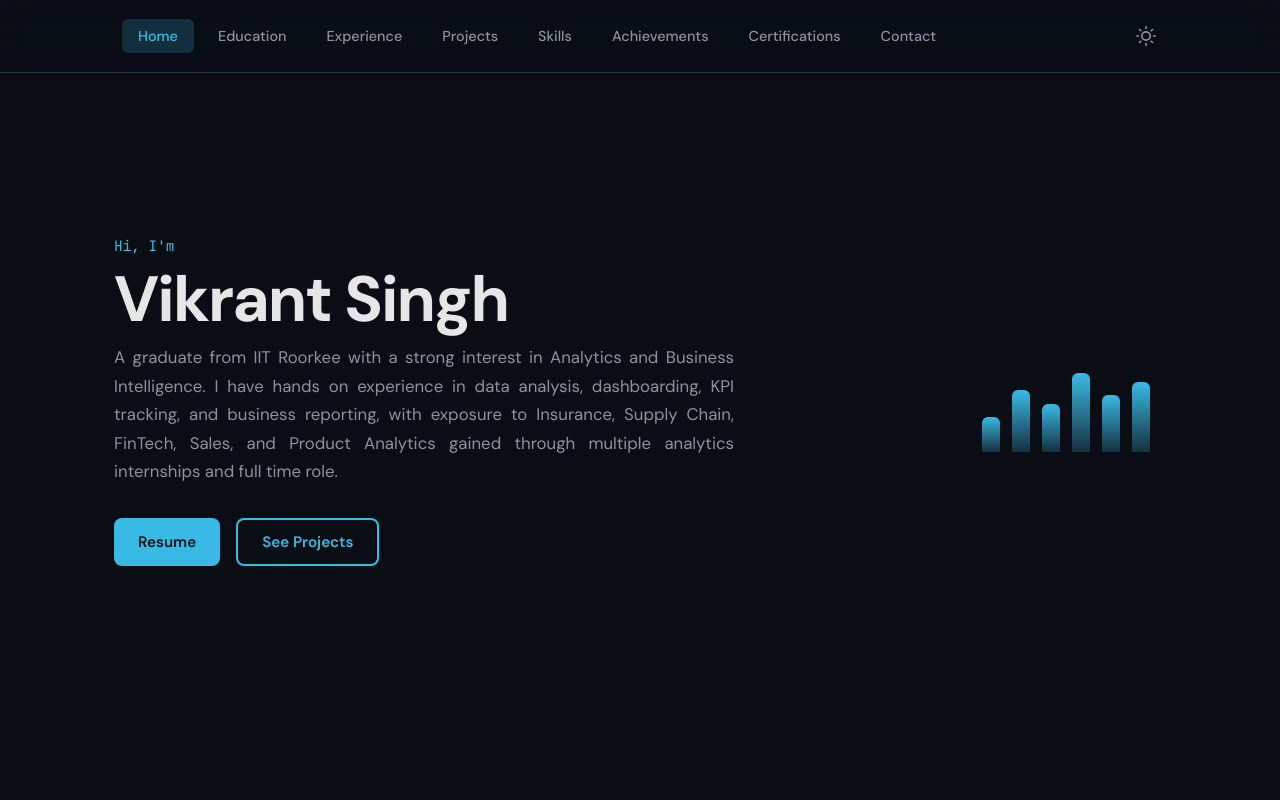
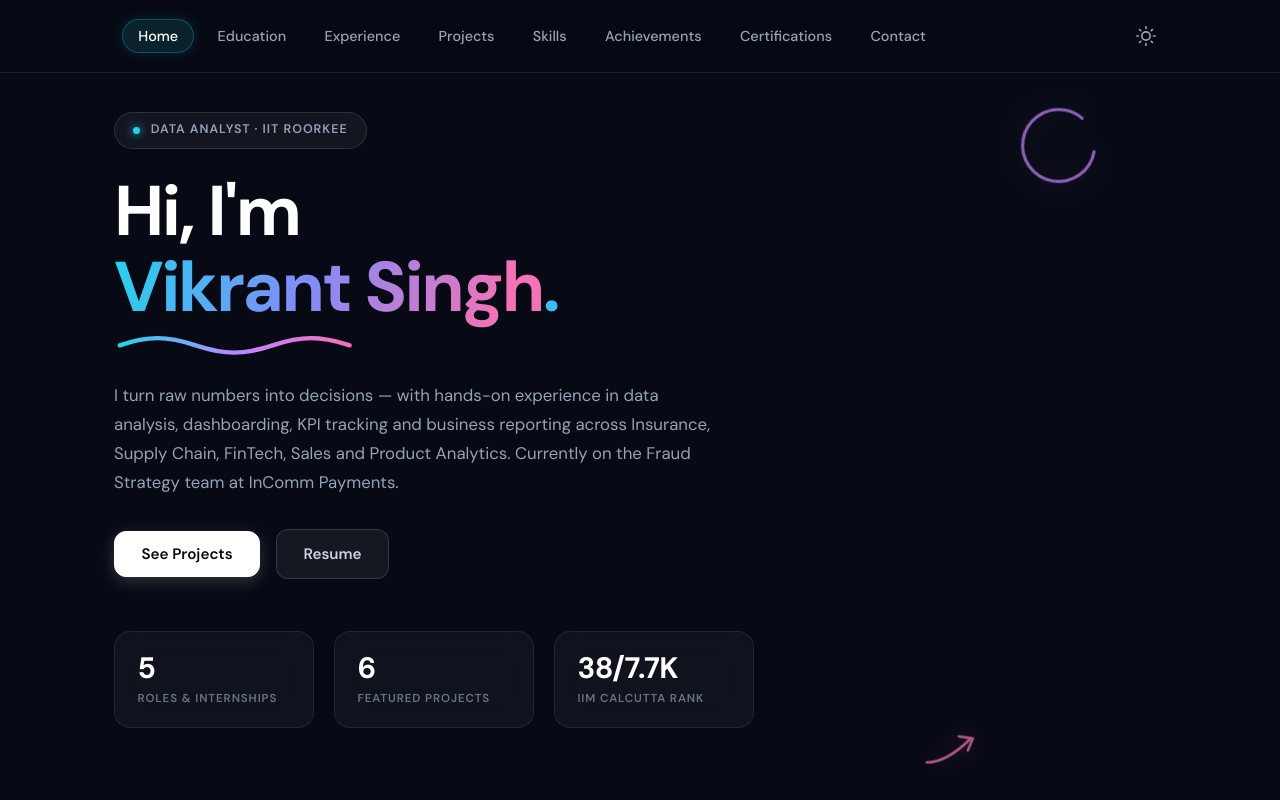
Before and after one commit to vinsin002/portfolio, a React (Vite) app: page / in a window 1280 px wide. Shown: the top 800 px of the page. Built offline with nearby package versions, Linux system fonts and the light colour scheme.

Commit message:
Apply vibrant midnight-gradient theme with new Hero design, metrics cards, and glassmorphism

```diff
--- a/src/components/Header.css
+++ b/src/components/Header.css
@@ -56,18 +56,21 @@
   background: none;
   border: none;
   cursor: pointer;
-  padding: 0.5rem 1rem;
-  border-radius: 6px;
-  transition: color 0.2s, background 0.2s;
+  padding: 0.45rem 0.95rem;
+  border-radius: 9999px;
+  transition: all 0.2s ease;
 }
 
 .nav-link:hover {
   color: var(--text-primary);
+  background: rgba(255, 255, 255, 0.05);
 }
 
 .nav-link.active {
-  color: var(--accent);
-  background: var(--accent-dim);
+  color: #ffffff;
+  background: rgba(34, 211, 238, 0.12);
+  border: 1px solid rgba(34, 211, 238, 0.28);
+  box-shadow: 0 0 14px rgba(34, 211, 238, 0.15);
 }
 
 .menu-toggle {
--- a/src/components/Hero.css
+++ b/src/components/Hero.css
@@ -1,53 +1,141 @@
 .hero {
   min-height: 100vh;
+  position: relative;
   display: flex;
   flex-direction: column;
   justify-content: center;
-  gap: 3rem;
-  padding-top: 5rem;
+  padding-top: 6.5rem;
+  padding-bottom: 4rem;
+}
+
+/* Background Decorative Doodles */
+.hero-deco-ring {
+  position: absolute;
+  top: 14%;
+  right: 6%;
+  pointer-events: none;
+  opacity: 0.7;
+  filter: drop-shadow(0 0 16px rgba(192, 132, 252, 0.35));
+  animation: floatRing 8s ease-in-out infinite alternate;
+}
+
+.hero-deco-sparkle {
+  position: absolute;
+  bottom: 12%;
+  left: -2.5%;
+  pointer-events: none;
+  opacity: 0.85;
+  filter: drop-shadow(0 0 12px rgba(34, 211, 238, 0.5));
+  animation: pulseSparkle 4s ease-in-out infinite alternate;
+}
+
+.hero-deco-arrow {
+  position: absolute;
+  bottom: 2%;
+  right: 18%;
+  pointer-events: none;
+  opacity: 0.75;
+  filter: drop-shadow(0 0 12px rgba(244, 114, 182, 0.4));
+  animation: floatArrow 6s ease-in-out infinite alternate;
+}
+
+@keyframes floatRing {
+  0% { transform: translateY(0) rotate(0deg); }
+  100% { transform: translateY(-12px) rotate(10deg); }
+}
+
+@keyframes pulseSparkle {
+  0% { transform: scale(1) rotate(0deg); opacity: 0.7; }
+  100% { transform: scale(1.15) rotate(15deg); opacity: 1; }
+}
+
+@keyframes floatArrow {
+  0% { transform: translateY(0); }
+  100% { transform: translateY(-8px) translateX(4px); }
 }
 
 .hero-content {
-  max-width: 640px;
+  max-width: 680px;
+  position: relative;
+  z-index: 2;
 }
 
-.hero-greeting {
-  font-family: 'JetBrains Mono', monospace;
-  font-size: 0.9rem;
-  color: var(--accent);
-  margin-bottom: 0.5rem;
+/* Badge */
+.hero-badge {
+  display: inline-flex;
+  align-items: center;
+  gap: 0.65rem;
+  padding: 0.45rem 1.15rem;
+  border-radius: 9999px;
+  background: rgba(255, 255, 255, 0.05);
+  border: 1px solid rgba(255, 255, 255, 0.12);
+  backdrop-filter: blur(10px);
+  -webkit-backdrop-filter: blur(10px);
+  font-family: 'DM Sans', sans-serif;
+  font-size: 0.78rem;
+  font-weight: 600;
+  letter-spacing: 0.08em;
+  color: #94a3b8;
+  margin-bottom: 1.5rem;
 }
 
-.hero-name {
-  font-size: clamp(2.5rem, 8vw, 4rem);
-  font-weight: 700;
-  letter-spacing: -0.03em;
-  line-height: 1.1;
-  margin-bottom: 0.5rem;
+.hero-badge .badge-dot {
+  width: 7px;
+  height: 7px;
+  border-radius: 50%;
+  background: #22d3ee;
+  box-shadow: 0 0 10px #22d3ee;
 }
 
-.hero-title {
-  font-size: 1.25rem;
-  color: var(--text-secondary);
-  margin-bottom: 1.25rem;
+/* Title */
+.hero-name {
+  font-size: clamp(2.8rem, 7vw, 4.4rem);
+  font-weight: 800;
+  letter-spacing: -0.035em;
+  line-height: 1.08;
+  color: #ffffff;
+  margin-bottom: 0.2rem;
 }
 
-.hero-desc {
-  color: var(--text-secondary);
-  font-size: 1.05rem;
-  margin-bottom: 1.25rem;
-  line-height: 1.7;
-  max-width: 620px;
-  text-align: justify;
+.hero-name-gradient {
+  background: linear-gradient(110deg, #22d3ee 0%, #818cf8 45%, #f472b6 90%);
+  -webkit-background-clip: text;
+  -webkit-text-fill-color: transparent;
 }
 
-.hero-desc:last-of-type {
-  margin-bottom: 2rem;
+.hero-dot {
+  color: #38bdf8;
+  -webkit-text-fill-color: #38bdf8;
 }
 
+/* Squiggle */
+.hero-squiggle-wrap {
+  margin-top: 0.35rem;
+  margin-bottom: 1.5rem;
+  max-width: 250px;
+}
+
+.hero-squiggle {
+  width: 100%;
+  height: auto;
+  display: block;
+}
+
+/* Description */
+.hero-desc {
+  color: #94a3b8;
+  font-size: 1.05rem;
+  line-height: 1.72;
+  max-width: 600px;
+  margin-bottom: 2rem;
+  text-align: left;
+}
+
+/* Action Buttons */
 .hero-actions {
   display: flex;
   flex-wrap: wrap;
+  align-items: center;
   gap: 1rem;
 }
 
@@ -55,68 +143,105 @@
   font-family: 'DM Sans', sans-serif;
   font-size: 0.95rem;
   font-weight: 600;
-  padding: 0.75rem 1.5rem;
-  border-radius: 8px;
+  padding: 0.75rem 1.65rem;
+  border-radius: 12px;
   cursor: pointer;
-  transition: transform 0.2s, box-shadow 0.2s;
-  border: none;
+  transition: all 0.2s cubic-bezier(0.16, 1, 0.3, 1);
+  display: inline-flex;
+  align-items: center;
+  justify-content: center;
+  text-decoration: none;
 }
 
-.btn:hover {
+.btn-primary {
+  background: #ffffff;
+  color: #070a14;
+  border: 1px solid #ffffff;
+  box-shadow: 0 4px 16px rgba(255, 255, 255, 0.18);
+}
+
+.btn-primary:hover {
+  background: #f1f5f9;
+  transform: translateY(-2px);
+  box-shadow: 0 8px 24px rgba(255, 255, 255, 0.28);
+}
+
+.btn-secondary {
+  background: rgba(255, 255, 255, 0.06);
+  color: #cbd5e1;
+  border: 1px solid rgba(255, 255, 255, 0.14);
+  backdrop-filter: blur(10px);
+  -webkit-backdrop-filter: blur(10px);
+}
+
+.btn-secondary:hover {
+  background: rgba(255, 255, 255, 0.12);
+  border-color: rgba(255, 255, 255, 0.28);
+  color: #ffffff;
   transform: translateY(-2px);
 }
 
-.btn-primary {
-  background: var(--accent);
-  color: var(--on-accent);
+/* Metric Stat Cards */
+.hero-stats {
+  display: grid;
+  grid-template-columns: repeat(3, minmax(0, 1fr));
+  gap: 1.25rem;
+  margin-top: 3.25rem;
+  max-width: 640px;
 }
 
-.btn-primary:hover {
-  box-shadow: 0 4px 20px var(--accent-dim);
+.hero-stat-card {
+  background: rgba(255, 255, 255, 0.04);
+  backdrop-filter: blur(14px);
+  -webkit-backdrop-filter: blur(14px);
+  border: 1px solid rgba(255, 255, 255, 0.08);
+  border-radius: 16px;
+  padding: 1.25rem 1.4rem;
+  transition: transform 0.25s ease, border-color 0.25s ease, box-shadow 0.25s ease;
 }
 
-.btn-secondary {
-  background: transparent;
-  color: var(--accent);
-  border: 2px solid var(--accent);
+.hero-stat-card:hover {
+  transform: translateY(-4px);
+  border-color: rgba(34, 211, 238, 0.35);
+  box-shadow: 0 12px 30px rgba(0, 0, 0, 0.4), 0 0 20px rgba(34, 211, 238, 0.12);
 }
 
-.btn-secondary:hover {
-  background: var(--accent-dim);
+.stat-number {
+  font-size: 1.85rem;
+  font-weight: 700;
+  color: #ffffff;
+  line-height: 1.1;
+  margin-bottom: 0.45rem;
+  letter-spacing: -0.02em;
 }
 
-.hero-visual {
-  margin-top: 1rem;
+.stat-label {
+  font-size: 0.72rem;
+  font-weight: 600;
+  letter-spacing: 0.08em;
+  text-transform: uppercase;
+  color: #64748b;
+  line-height: 1.3;
 }
 
-.chart-mock {
-  display: flex;
-  align-items: flex-end;
-  gap: 12px;
-  height: 120px;
-  padding: 1rem;
-}
-
-.chart-mock .bar {
-  flex: 1;
-  max-width: 48px;
-  background: linear-gradient(to top, var(--accent-dim), var(--accent));
-  border-radius: 6px 6px 0 0;
-  transition: height 0.5s ease;
-}
-
-@media (min-width: 768px) {
-  .hero {
-    flex-direction: row;
-    align-items: center;
-    justify-content: space-between;
+/* Responsive adjustments */
+@media (max-width: 768px) {
+  .hero-stats {
+    grid-template-columns: 1fr;
+    gap: 0.9rem;
   }
 
-  .hero-visual {
-    flex-shrink: 0;
+  .hero-deco-ring {
+    right: -2%;
+    top: 8%;
+    transform: scale(0.7);
   }
 
-  .chart-mock {
-    width: 200px;
+  .hero-deco-arrow {
+    right: 5%;
+  }
+
+  .hero-deco-sparkle {
+    left: 2%;
   }
 }
--- a/src/components/Hero.jsx
+++ b/src/components/Hero.jsx
@@ -20,35 +20,112 @@ function Hero({ onViewChange }) {
 
   return (
     <section id="home" className="hero">
+      {/* Background Decorative Doodles */}
+      <div className="hero-deco-ring" aria-hidden="true">
+        <svg width="90" height="90" viewBox="0 0 100 100" fill="none">
+          <circle
+            cx="50"
+            cy="50"
+            r="40"
+            stroke="var(--accent-purple)"
+            strokeWidth="3.5"
+            strokeDasharray="210 45"
+            strokeLinecap="round"
+          />
+        </svg>
+      </div>
+
+      <div className="hero-deco-sparkle" aria-hidden="true">
+        <svg width="36" height="36" viewBox="0 0 40 40" fill="none">
+          <path
+            d="M20 2 C20 12 20 12 30 20 C20 20 20 20 20 38 C20 20 20 20 10 20 C20 12 20 12 20 2 Z"
+            stroke="var(--accent-cyan)"
+            strokeWidth="2.5"
+            strokeLinejoin="round"
+          />
+        </svg>
+      </div>
+
+      <div className="hero-deco-arrow" aria-hidden="true">
+        <svg width="60" height="42" viewBox="0 0 60 42" fill="none">
+          <path
+            d="M6 36 C22 36 38 24 50 12"
+            stroke="var(--accent-pink)"
+            strokeWidth="2.5"
+            strokeLinecap="round"
+          />
+          <path
+            d="M38 10 L52 12 L47 24"
+            stroke="var(--accent-pink)"
+            strokeWidth="2.5"
+            strokeLinecap="round"
+            strokeLinejoin="round"
+          />
+        </svg>
+      </div>
+
       <div className="hero-content">
-        <p className="hero-greeting">Hi, I'm</p>
-        <h1 className="hero-name">Vikrant Singh</h1>
+        <div className="hero-badge">
+          <span className="badge-dot"></span>
+          <span>DATA ANALYST · IIT ROORKEE</span>
+        </div>
+
+        <h1 className="hero-name">
+          Hi, I'm <br />
+          <span className="hero-name-gradient">Vikrant Singh</span>
+          <span className="hero-dot">.</span>
+        </h1>
+
+        <div className="hero-squiggle-wrap" aria-hidden="true">
+          <svg className="hero-squiggle" viewBox="0 0 260 28" fill="none" xmlns="http://www.w3.org/2000/svg">
+            <defs>
+              <linearGradient id="heroSquiggleGrad" x1="0%" y1="0%" x2="100%" y2="0%">
+                <stop offset="0%" stopColor="#22d3ee" />
+                <stop offset="55%" stopColor="#c084fc" />
+                <stop offset="100%" stopColor="#f472b6" />
+              </linearGradient>
+            </defs>
+            <path
+              d="M6 16 C35 6, 55 6, 85 16 C115 26, 135 26, 165 16 C195 6, 215 6, 245 16"
+              stroke="url(#heroSquiggleGrad)"
+              strokeWidth="4.5"
+              strokeLinecap="round"
+            />
+          </svg>
+        </div>
+
         <p className="hero-desc">
-          A graduate from IIT Roorkee with a strong interest in Analytics and Business Intelligence. I have hands on experience in data analysis, dashboarding, KPI tracking, and business reporting, with exposure to Insurance, Supply Chain, FinTech, Sales, and Product Analytics gained through multiple analytics internships and full time role.
+          I turn raw numbers into decisions — with hands-on experience in data analysis, dashboarding, KPI tracking and business reporting across Insurance, Supply Chain, FinTech, Sales and Product Analytics. Currently on the Fraud Strategy team at InComm Payments.
         </p>
 
         <div className="hero-actions">
+          <button className="btn btn-primary" onClick={() => scrollTo('projects')}>
+            See Projects
+          </button>
           <a
             href="https://drive.google.com/file/d/1hSbpWxWqHEB5cNyi-X7dXERC8kM_BlWj/view?usp=sharing"
             target="_blank"
             rel="noopener noreferrer"
-            className="btn btn-primary"
+            className="btn btn-secondary"
           >
             Resume
           </a>
-          <button className="btn btn-secondary" onClick={() => scrollTo('projects')}>
-            See Projects
-          </button>
         </div>
-      </div>
-      <div className="hero-visual">
-        <div className="chart-mock">
-          <div className="bar" style={{ height: '40%' }}></div>
-          <div className="bar" style={{ height: '70%' }}></div>
-          <div className="bar" style={{ height: '55%' }}></div>
-          <div className="bar" style={{ height: '90%' }}></div>
-          <div className="bar" style={{ height: '65%' }}></div>
-          <div className="bar" style={{ height: '80%' }}></div>
+
+        {/* 3 Metric Stat Cards */}
+        <div className="hero-stats">
+          <div className="hero-stat-card">
+            <div className="stat-number">5</div>
+            <div className="stat-label">Roles &amp; Internships</div>
+          </div>
+          <div className="hero-stat-card">
+            <div className="stat-number">6</div>
+            <div className="stat-label">Featured Projects</div>
+          </div>
+          <div className="hero-stat-card">
+            <div className="stat-number">38/7.7K</div>
+            <div className="stat-label">IIM Calcutta Rank</div>
+          </div>
         </div>
       </div>
     </section>
--- a/src/index.css
+++ b/src/index.css
@@ -1,33 +1,55 @@
 :root,
 [data-theme="dark"] {
-  --bg-primary: #0a0e14;
-  --bg-secondary: #12181f;
-  --bg-card: #161d26;
-  --header-bg: rgba(10, 14, 20, 0.85);
-  --accent: #39bae6;
-  --accent-dim: #39bae633;
-  --on-accent: #0c1117;
-  --accent-secondary: #ff8f40;
-  --text-primary: #e6e6e6;
-  --text-secondary: #8b949e;
-  --text-muted: #5c6773;
-  --border: #2a3544;
-  --success: #7fd962;
-  --warning: #ffb454;
+  --bg-primary: #070a14;
+  --bg-gradient: radial-gradient(circle at 85% 10%, rgba(139, 92, 246, 0.22) 0%, transparent 45%),
+                 radial-gradient(circle at 5% 35%, rgba(34, 211, 238, 0.13) 0%, transparent 40%),
+                 radial-gradient(circle at 82% 85%, rgba(236, 72, 153, 0.12) 0%, transparent 45%),
+                 #070a14;
+  --bg-secondary: #0c1022;
+  --bg-card: rgba(255, 255, 255, 0.04);
+  --bg-card-hover: rgba(255, 255, 255, 0.07);
+  --header-bg: rgba(7, 10, 20, 0.75);
+  --accent: #22d3ee;
+  --accent-dim: rgba(34, 211, 238, 0.15);
+  --accent-pink: #f472b6;
+  --accent-purple: #c084fc;
+  --accent-gradient: linear-gradient(135deg, #22d3ee 0%, #a855f7 50%, #f472b6 100%);
+  --on-accent: #070a14;
+  --text-primary: #ffffff;
+  --text-secondary: #94a3b8;
+  --text-muted: #64748b;
+  --border: rgba(255, 255, 255, 0.08);
+  --border-hover: rgba(34, 211, 238, 0.35);
+  --card-radius: 16px;
+  --card-shadow: 0 10px 30px -10px rgba(0, 0, 0, 0.5);
+  --success: #34d399;
+  --warning: #fbbf24;
 }
 
 [data-theme="light"] {
-  --bg-primary: #f5f7fa;
+  --bg-primary: #f8fafc;
+  --bg-gradient: radial-gradient(circle at 85% 10%, rgba(139, 92, 246, 0.08) 0%, transparent 45%),
+                 radial-gradient(circle at 5% 35%, rgba(34, 211, 238, 0.08) 0%, transparent 40%),
+                 #f8fafc;
   --bg-secondary: #ffffff;
   --bg-card: #ffffff;
-  --header-bg: rgba(255, 255, 255, 0.9);
-  --accent: #0d9488;
-  --accent-dim: #0d948833;
+  --bg-card-hover: #f1f5f9;
+  --header-bg: rgba(255, 255, 255, 0.85);
+  --accent: #0284c7;
+  --accent-dim: rgba(2, 132, 199, 0.1);
+  --accent-pink: #db2777;
+  --accent-purple: #9333ea;
+  --accent-gradient: linear-gradient(135deg, #0284c7 0%, #9333ea 50%, #db2777 100%);
   --on-accent: #ffffff;
-  --text-primary: #1a1d21;
-  --text-secondary: #4b5563;
-  --text-muted: #6b7280;
-  --border: #e5e7eb;
+  --text-primary: #0f172a;
+  --text-secondary: #475569;
+  --text-muted: #64748b;
+  --border: #e2e8f0;
+  --border-hover: rgba(2, 132, 199, 0.35);
+  --card-radius: 16px;
+  --card-shadow: 0 8px 24px rgba(0, 0, 0, 0.06);
+  --success: #10b981;
+  --warning: #f59e0b;
 }
 
 * {
@@ -43,9 +65,12 @@ html {
 body {
   font-family: 'DM Sans', -apple-system, BlinkMacSystemFont, sans-serif;
   background: var(--bg-primary);
+  background-image: var(--bg-gradient);
+  background-attachment: fixed;
   color: var(--text-primary);
   line-height: 1.6;
   -webkit-font-smoothing: antialiased;
+  min-height: 100vh;
 }
 
 a {
@@ -58,17 +83,20 @@ ul {
 }
 
 section {
-  padding: 5rem 0;
+  padding: 5.5rem 0;
   scroll-margin-top: 4rem;
 }
 
 .section-title {
-  font-size: clamp(1.75rem, 4vw, 2.25rem);
-  font-weight: 600;
+  font-size: clamp(1.75rem, 4vw, 2.35rem);
+  font-weight: 700;
   margin-bottom: 2.5rem;
-  letter-spacing: -0.02em;
+  letter-spacing: -0.025em;
+  color: var(--text-primary);
 }
 
 .section-title span {
-  color: var(--accent);
+  background: var(--accent-gradient);
+  -webkit-background-clip: text;
+  -webkit-text-fill-color: transparent;
 }
```
Also changed, not shown: src/components/Achievements.css (+13 -9 lines), src/components/Certifications.css (+8 -6 lines), src/components/Contact.css (+13 -8 lines), src/components/Education.css (+8 -5 lines), src/components/Experience.css (+12 -9 lines), src/components/ProjectCard.css (+12 -9 lines), src/components/Skills.css (+10 -6 lines).
